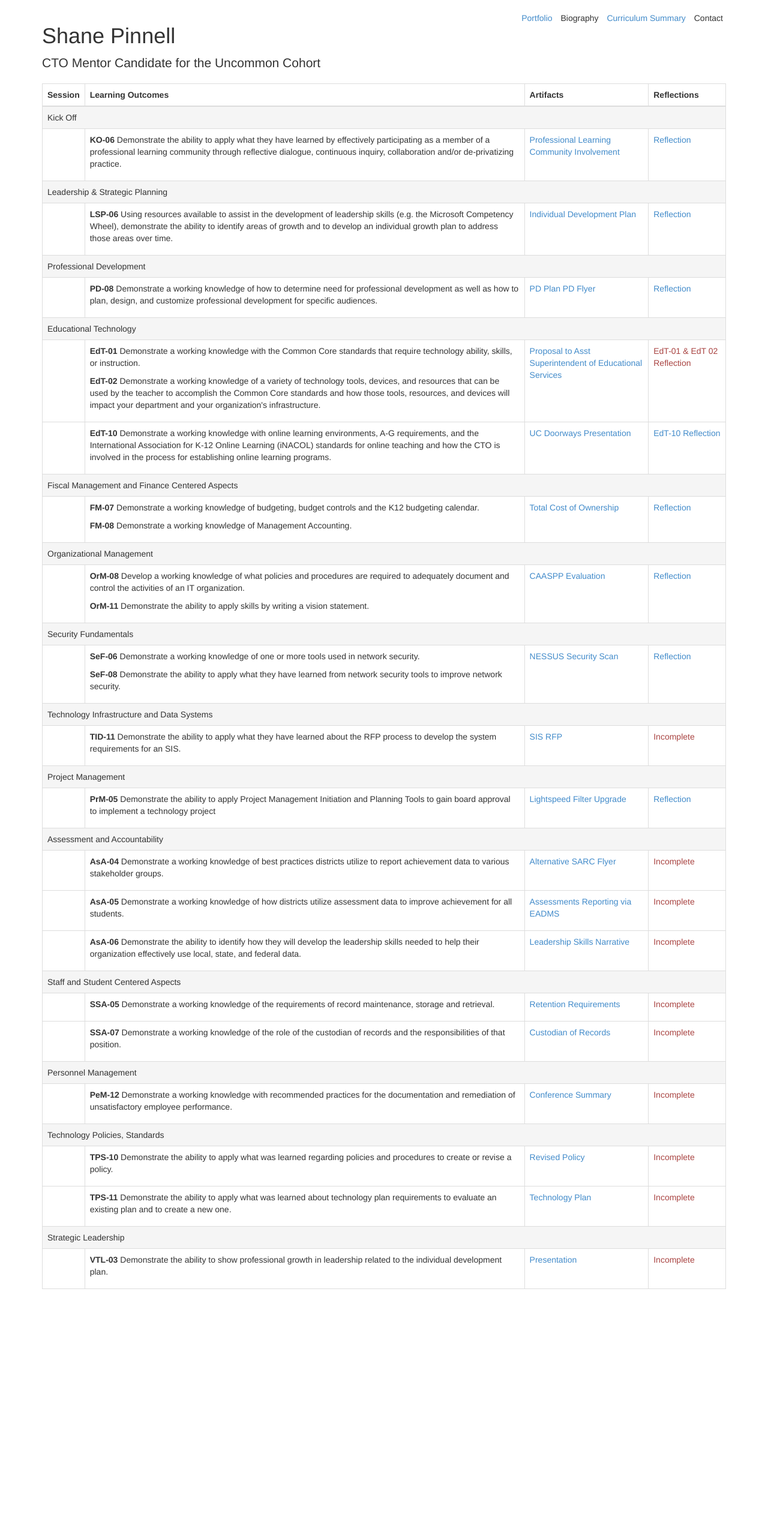
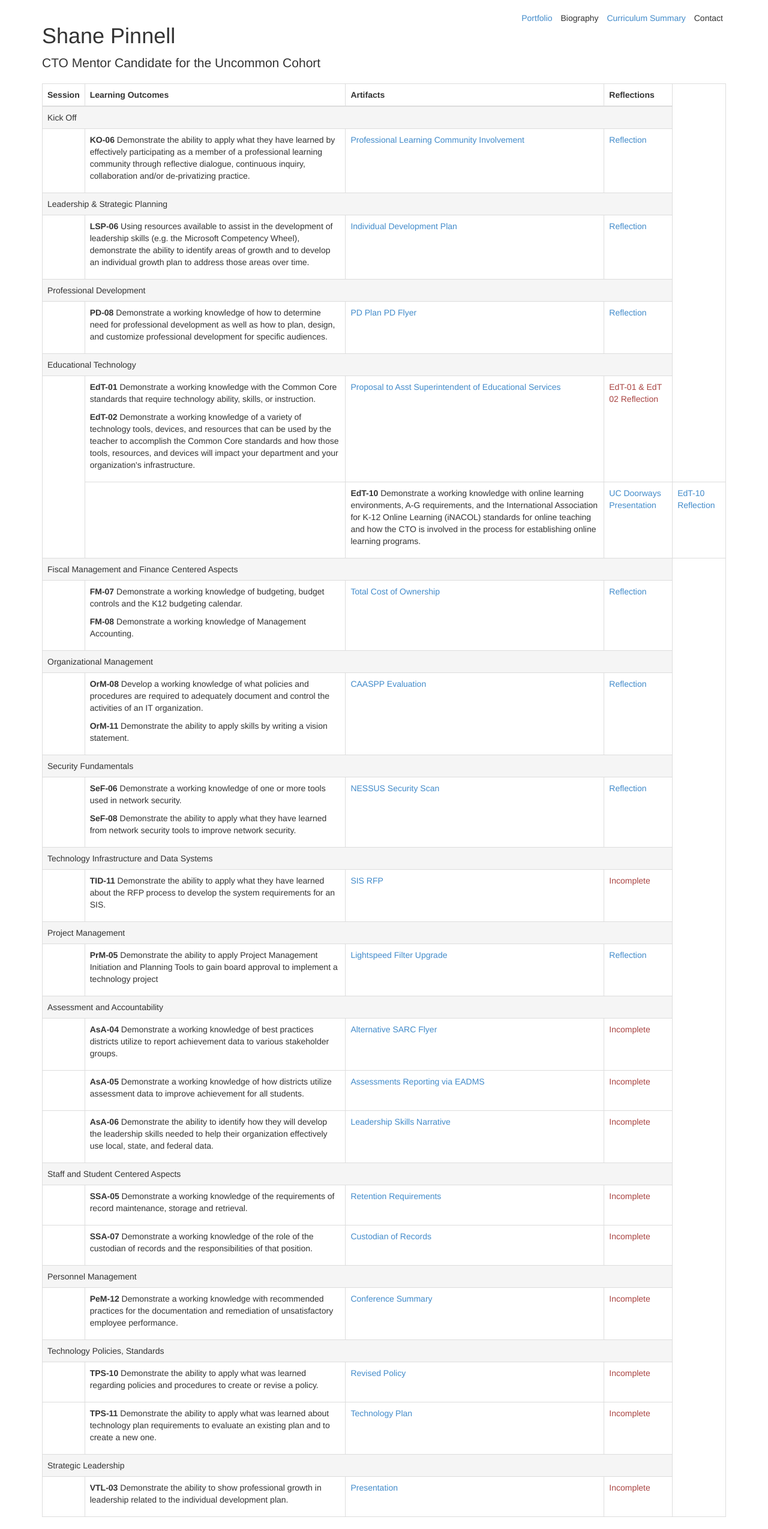
Before and after one commit to shanepinnell/shanepinnell.github.io, a Jekyll site: the page built from cto_mentor/index.html, in a window 1280 px wide. Shown: the whole page at 60% size. Built offline with Jekyll 4.4.1, drawn with Linux system fonts in a browser that asks for light colours; nearby versions of some CDN libraries; library files that are not in the unit come from our copies; before the commit the page ends 2169 px from its top, so only the background shows below that.

Commit message:
updated portfolio styling

```diff
--- a/cto_mentor/index.html
+++ b/cto_mentor/index.html
@@ -67,7 +67,7 @@ title: Shane Pinnell CTO Portfolio
 					<td colspan="4">Educational Technology</td>
 				</tr>
 				<tr>
-					<td>&nbsp;</td>
+					<td rowspan="2">&nbsp;</td>
 					<td>
 						<p><strong>EdT-01</strong> Demonstrate a working knowledge with the Common Core standards that require technology ability, skills, or instruction.</p>
 						<p><strong>EdT-02</strong> Demonstrate a working knowledge of a variety of technology tools, devices, and resources that can be used by the teacher to accomplish the Common Core standards and how those tools, resources, and devices will impact your department and your organization's infrastructure.</p>
```
